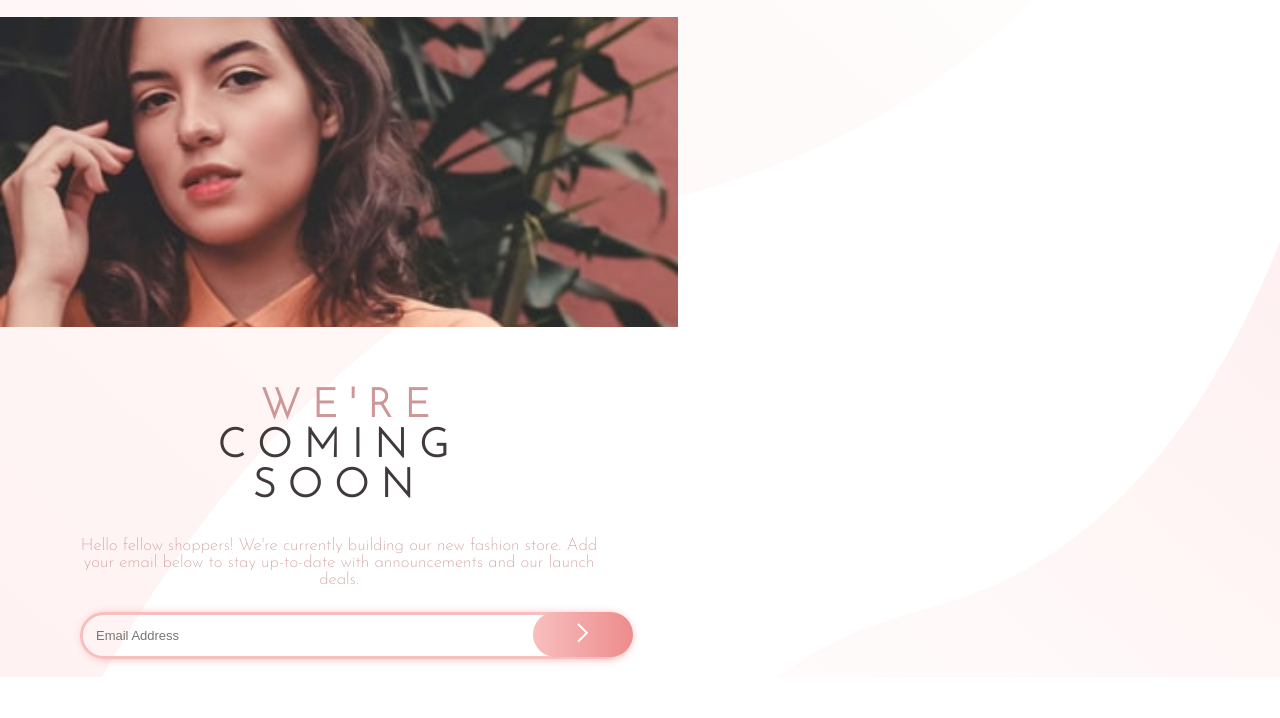
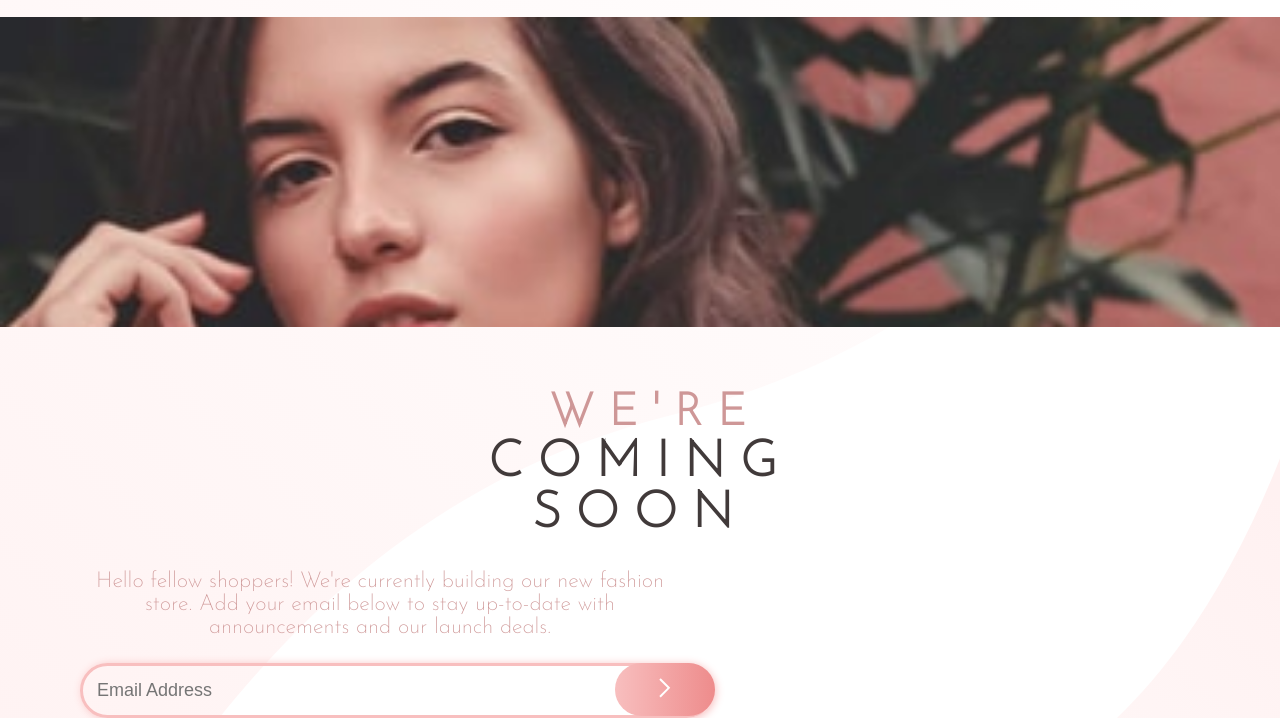
Before and after one commit to ceci-lo/base-apparel-coming-soon-master, a plain HTML site: page index.html in a window 1280 px wide. Shown: the part 123-841 px from the top of the page. Before the commit the page ends 800 px from the top, so only its background shows below. Drawn offline with Linux system fonts and the light colour scheme.

Commit message:
se adapta pantalla 768 y se borra codigo innecesario

```diff
--- a/style.css
+++ b/style.css
@@ -182,7 +182,6 @@ h1 {
 .secondContainer__h1--were {
   color: hsl(0, 36%, 70%);
   font-size: 40px;
-
 }
  .secondContainer__p {
     color: hsl(0, 36%, 70%);
@@ -254,7 +253,17 @@ footer {
     display: flex;
     flex-wrap: wrap;
   }
-
+  h1 {
+    font-size: 48px;
+    width: 100%;
+  }
+  .secondContainer__h1--were {
+    color: hsl(0, 36%, 70%);
+    font-size: 43px;
+  }
+  .secondContainer__p {
+      font-size: 20px;
+  }
   input {
   width: 100%;
     display: block;
@@ -263,7 +272,7 @@ footer {
     border: hsl(0, 80%, 86%) solid;
     background-color: transparent;
     padding: 13px;
-    font-size: 13px;
+    font-size: 14px;
     color: hsl(0, 74%, 74%);
   }
   button {
@@ -289,9 +298,9 @@ footer {
 }
 
 /*MD*/
-@media(min-width: 678px){
+@media(min-width: 768px){
   .container {
-    width: 678px;
+    width :100%;
     display: flex;
     flex-wrap: wrap;
 }
@@ -300,27 +309,24 @@ footer {
   padding: 0px 40px;
 }
 
+h1 {
+  font-size: 50px;
+  width: 100%;
+}
+.secondContainer__h1--were {
+  color: hsl(0, 36%, 70%);
+  font-size: 45px;
+}
+.secondContainer__p {
+    font-size: 22px;
+}
+
 input {
-  width: 100%;
-  display: block;
-  border-radius: 50px;
-  box-shadow: 2px 1px 8px hsl(0, 80%, 86%);
-  border: hsl(0, 80%, 86%) solid;
-  background-color: transparent;
-  padding: 13px;
-  font-size: 13px;
-  color: hsl(0, 74%, 74%);
+  padding: 14px;
+  font-size: 18px;
+
 }
 button {
-  position: absolute;
-  right: -35px;
-  border-radius: 50px;
-  background-image: linear-gradient(
-    to right,
-    hsl(0, 80%, 86%),
-    hsl(0, 74%, 74%)
-  );
-  border-style: none;
-  padding: 11px;
+  padding: 15px;
 }
 }
```
